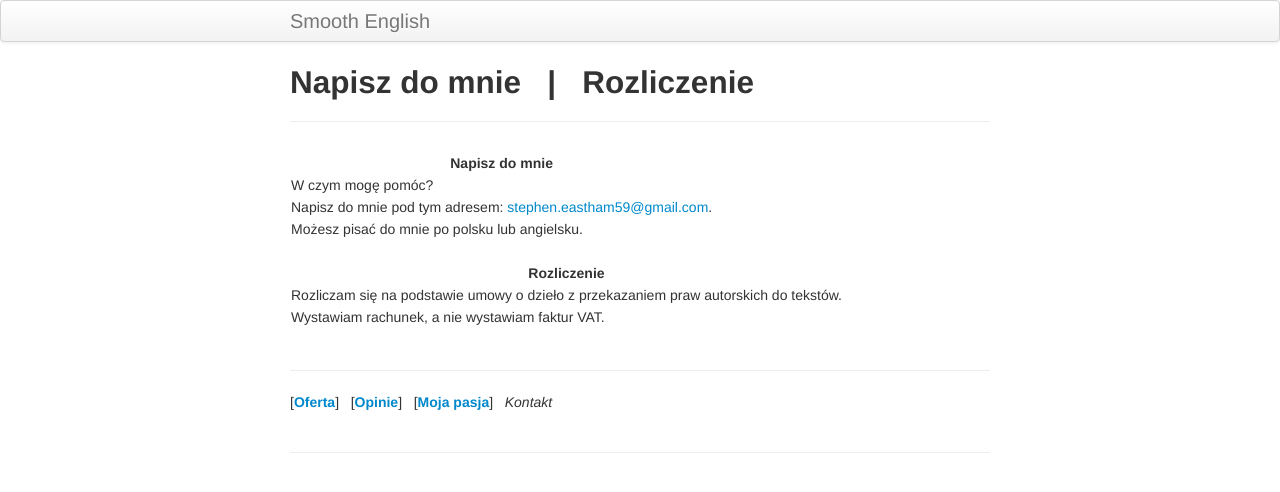
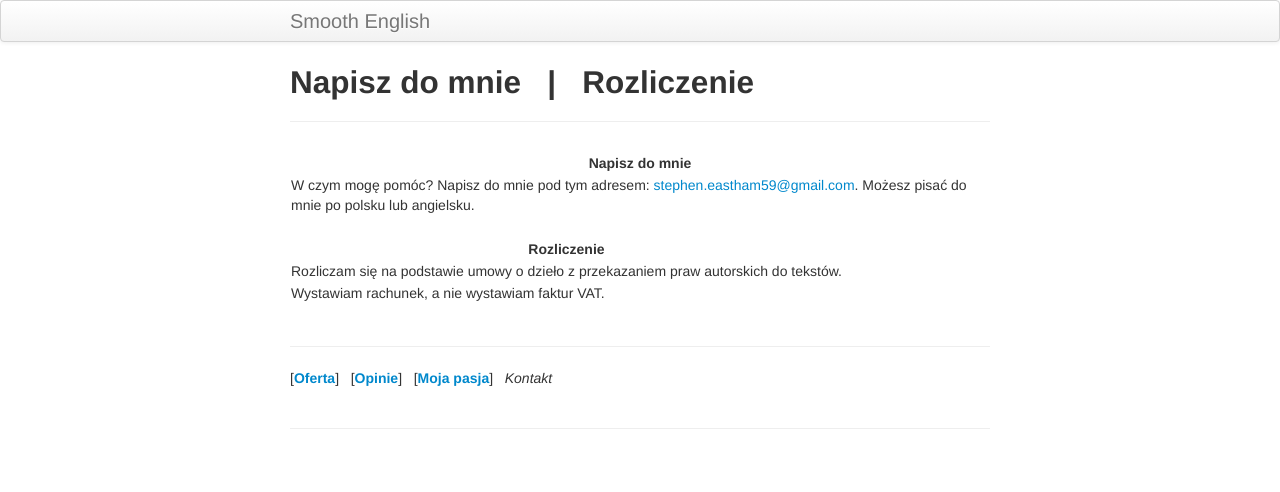
Before and after one commit to StephenEastham/StephenEastham.github.io, a Jekyll site: the page built from pages/kontakt.md, in a window 1280 px wide. Shown: the top 492 px of the page. Built offline with Jekyll 4.4.1, drawn with Linux system fonts in a browser that asks for light colours.

```diff
--- a/pages/kontakt.md
+++ b/pages/kontakt.md
@@ -6,9 +6,7 @@ description:
 
 Napisz do mnie|
 ---------|
-W czym mogę pomóc? |
-Napisz do mnie pod tym adresem: <stephen.eastham59@gmail.com>. |
-Możesz pisać do mnie po polsku lub angielsku. |
+W czym mogę pomóc? Napisz do mnie pod tym adresem: <stephen.eastham59@gmail.com>. Możesz pisać do mnie po polsku lub angielsku. |
 |
 
 Rozliczenie|
```
